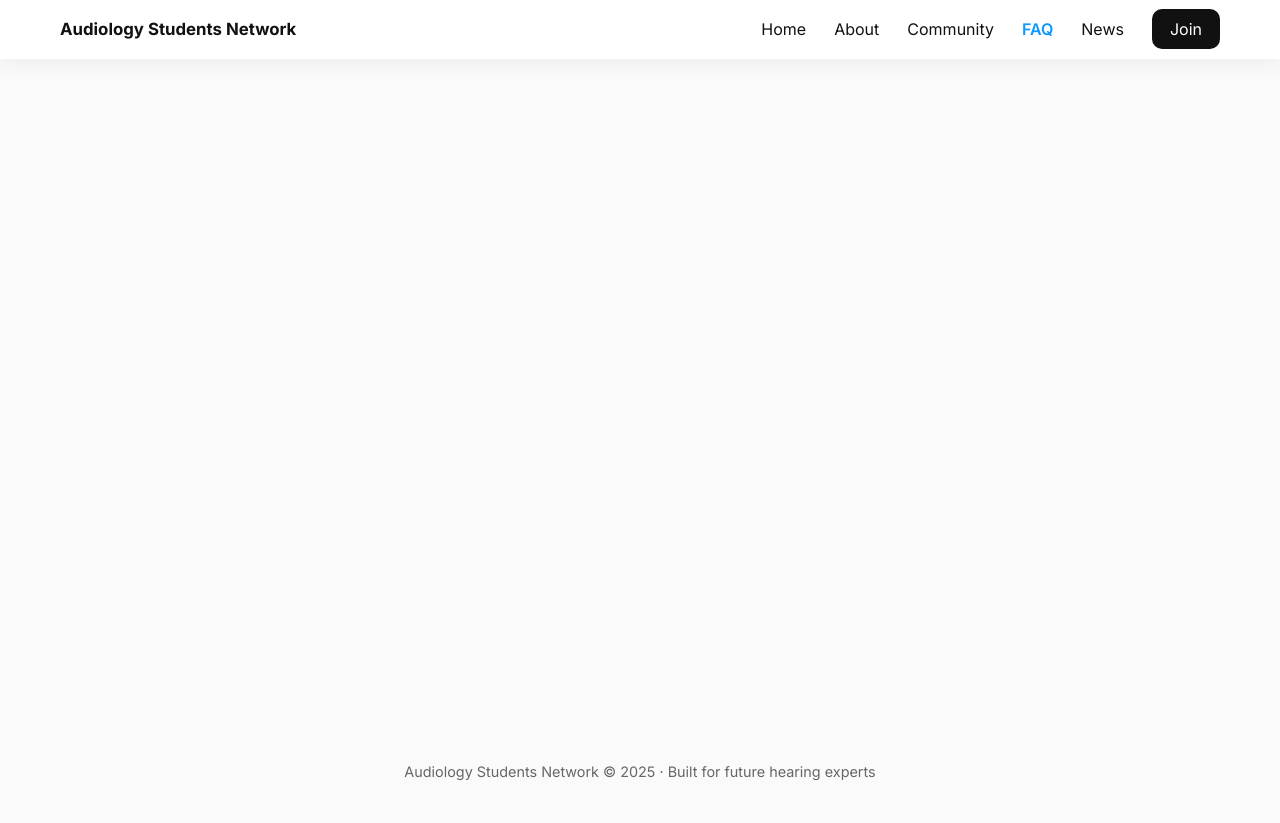
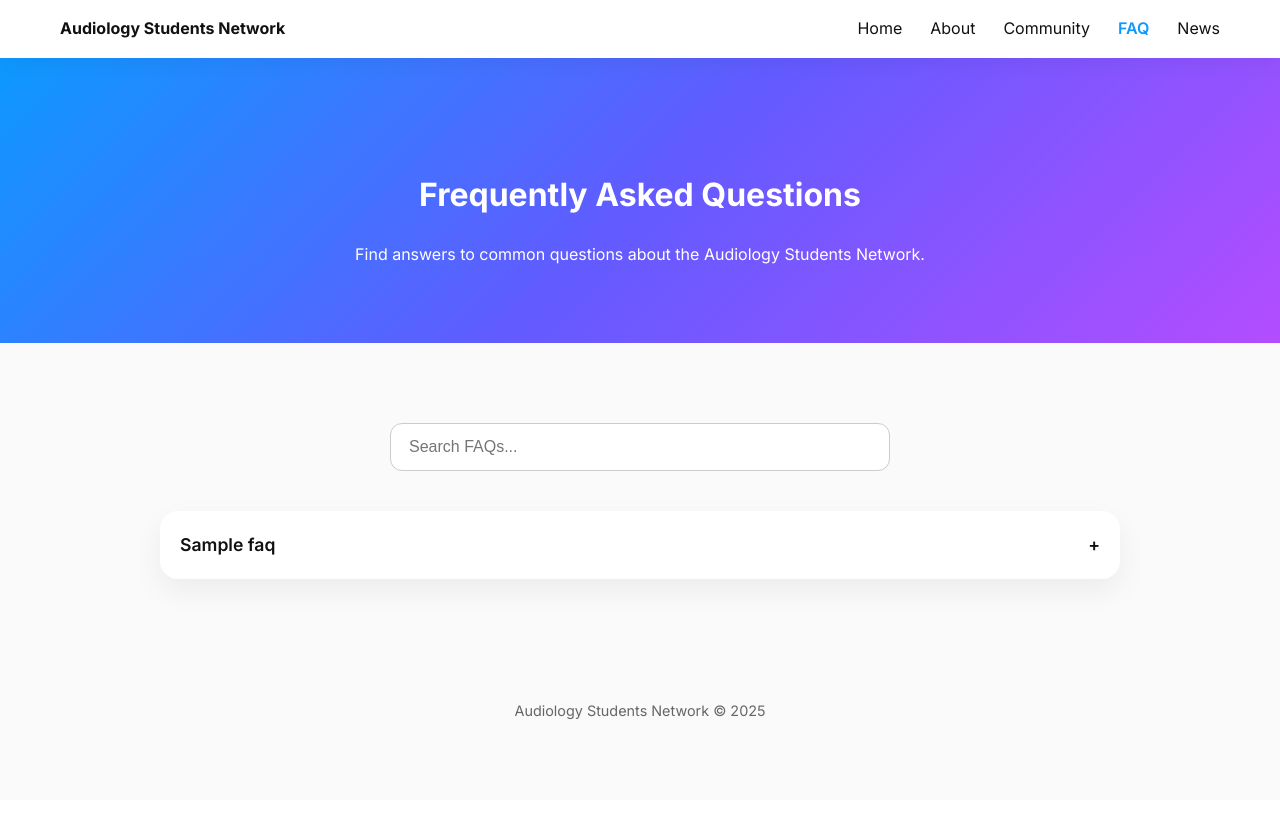
Before and after one commit to adewalemchel-dotcom/flask-cms, a Flask app: page /faq in a window 1280 px wide. After the commit the page ends 720 px from the top, so only its background shows below. Run offline with Flask 3, Linux system fonts and the light colour scheme; tables that the repository leaves empty hold one stand-in row (values such as "Sample post").

Commit message:
Fix FAQ CMS public display and toggle logic

```diff
--- a/templates/faq.html
+++ b/templates/faq.html
@@ -5,7 +5,6 @@
   <meta name="viewport" content="width=device-width, initial-scale=1.0" />
   <title>FAQ | Audiology Students Network</title>
 
-  <!-- Google Fonts -->
   <link href="https://fonts.googleapis.com/css2?family=Inter:wght@300;400;600;700&display=swap" rel="stylesheet">
 
   <style>
@@ -18,34 +17,63 @@
     }
 
     * { box-sizing: border-box; }
-    body { margin: 0; font-family: 'Inter', sans-serif; background: var(--bg); color: var(--text); line-height: 1.6; scroll-behavior: smooth; }
-
-    .fade-in { opacity: 0; transform: translateY(24px); transition: opacity 0.9s ease, transform 0.9s ease; }
-    .fade-in.visible { opacity: 1; transform: translateY(0); }
-
-    .navbar { position: sticky; top: 0; z-index: 1000; background: rgba(255,255,255,0.95); backdrop-filter: blur(8px); box-shadow: 0 6px 20px rgba(0,0,0,0.05); }
-    .nav-container { max-width: 1200px; margin: 0 auto; padding: 16px 20px; display: flex; justify-content: space-between; align-items: center; }
-    .logo { font-weight: 700; font-size: 1.05rem; }
-    .nav-links { list-style: none; display: flex; gap: 28px; margin: 0; padding: 0; align-items: center; }
-    .nav-links a { text-decoration: none; color: var(--text); font-weight: 500; }
-    .nav-links a.active { color: var(--primary); font-weight: 600; }
-    .nav-cta { padding: 10px 18px; background: var(--text); color: #fff !important; border-radius: 10px; font-weight: 600; }
-    .menu-toggle { display: none; font-size: 1.6rem; cursor: pointer; }
-
-    @media (max-width: 760px) {
-      .nav-links { display: none; flex-direction: column; gap: 16px; margin-top: 20px; }
-      .nav-links.open { display: flex; }
-      .menu-toggle { display: block; }
+    body {
+      margin: 0;
+      font-family: 'Inter', sans-serif;
+      background: var(--bg);
+      color: var(--text);
+      line-height: 1.6;
     }
 
-    header.hero { text-align: center; padding: 90px 20px 60px; background: linear-gradient(135deg, var(--primary), var(--secondary), var(--accent)); color: #fff; }
-    header.hero h1 { font-size: clamp(2.2rem, 5vw, 3rem); margin-bottom: 15px; }
-    header.hero p { font-size: 1.2rem; max-width: 750px; margin: 0 auto; opacity: 0.95; }
+    .navbar {
+      position: sticky;
+      top: 0;
+      background: rgba(255,255,255,0.95);
+      box-shadow: 0 6px 20px rgba(0,0,0,0.05);
+    }
 
-    .container { max-width: 1000px; margin: 0 auto; padding: 80px 20px; }
+    .nav-container {
+      max-width: 1200px;
+      margin: 0 auto;
+      padding: 16px 20px;
+      display: flex;
+      justify-content: space-between;
+      align-items: center;
+    }
+
+    .nav-links {
+      list-style: none;
+      display: flex;
+      gap: 28px;
+      margin: 0;
+      padding: 0;
+    }
+
+    .nav-links a {
+      text-decoration: none;
+      color: var(--text);
+      font-weight: 500;
+    }
+
+    .nav-links a.active {
+      color: var(--primary);
+      font-weight: 600;
+    }
+
+    header.hero {
+      text-align: center;
+      padding: 90px 20px 60px;
+      background: linear-gradient(135deg, var(--primary), var(--secondary), var(--accent));
+      color: #fff;
+    }
+
+    .container {
+      max-width: 1000px;
+      margin: 0 auto;
+      padding: 60px 20px;
+    }
 
     .faq-search {
-      display: block;
       width: 100%;
       max-width: 500px;
       margin: 20px auto 40px;
@@ -53,6 +81,7 @@
       border-radius: 12px;
       border: 1px solid #ccc;
       font-size: 1rem;
+      display: block;
     }
 
     .faq-item {
@@ -76,12 +105,11 @@
       max-height: 0;
       overflow: hidden;
       transition: max-height 0.35s ease;
-      padding-top: 0;
     }
 
     .faq-item.open .faq-answer {
       max-height: 500px;
-      padding-top: 12px;
+      margin-top: 12px;
     }
 
     footer {
@@ -92,75 +120,83 @@
     }
   </style>
 </head>
+
 <body>
 
 <nav class="navbar">
   <div class="nav-container">
-    <div class="logo">Audiology Students Network</div>
-    <div class="menu-toggle" onclick="toggleMenu()">&#9776;</div>
+    <strong>Audiology Students Network</strong>
     <ul class="nav-links">
       <li><a href="/">Home</a></li>
       <li><a href="/about">About</a></li>
       <li><a href="/community">Community</a></li>
       <li><a href="/faq" class="active">FAQ</a></li>
       <li><a href="/news">News</a></li>
-      <li><a href="/#waitlist" class="nav-cta">Join</a></li>
     </ul>
   </div>
 </nav>
 
-<header class="hero fade-in">
+<header class="hero">
   <h1>Frequently Asked Questions</h1>
   <p>Find answers to common questions about the Audiology Students Network.</p>
 </header>
 
-<main class="container fade-in">
+<main class="container">
 
-  <input type="text" class="faq-search" placeholder="Search FAQs..." onkeyup="filterFAQs()">
+  <input
+    type="text"
+    class="faq-search"
+    placeholder="Search FAQs..."
+    onkeyup="filterFAQs()"
+  >
 
   <div id="faq-list">
-    {% for item in faqs %}
+    {% if faqs %}
+      {% for faq in faqs %}
         <div class="faq-item">
           <div class="faq-question">
-          {{ item[0] }}
+            {{ faq[0] }}
             <span>+</span>
           </div>
           <div class="faq-answer">
-          <p>{{ item[1] }}</p>
+            <p>{{ faq[1] }}</p>
           </div>
         </div>
       {% endfor %}
+    {% else %}
+      <p style="text-align:center; color:#666;">
+        No FAQs available yet.
+      </p>
+    {% endif %}
   </div>
 
 </main>
 
 <footer>
-  Audiology Students Network © 2025 · Built for future hearing experts
+  Audiology Students Network © 2025
 </footer>
 
 <script>
-  function toggleMenu() {
-    document.querySelector('.nav-links').classList.toggle('open');
-  }
-
-  const faqItems = document.querySelectorAll('.faq-item');
-
-  faqItems.forEach(item => {
-    const question = item.querySelector('.faq-question');
-    question.addEventListener('click', () => {
+  function bindFAQ() {
+    document.querySelectorAll('.faq-item').forEach(item => {
+      const q = item.querySelector('.faq-question');
+      q.addEventListener('click', () => {
         item.classList.toggle('open');
-      const span = question.querySelector('span');
+        const span = q.querySelector('span');
         span.textContent = item.classList.contains('open') ? '−' : '+';
       });
     });
+  }
 
   function filterFAQs() {
     const input = document.querySelector('.faq-search').value.toLowerCase();
-    faqItems.forEach(item => {
+    document.querySelectorAll('.faq-item').forEach(item => {
       const text = item.querySelector('.faq-question').textContent.toLowerCase();
       item.style.display = text.includes(input) ? 'block' : 'none';
     });
   }
+
+  bindFAQ();
 </script>
 
 </body>
```
Lines whose indentation alone changed are shown as unchanged.
